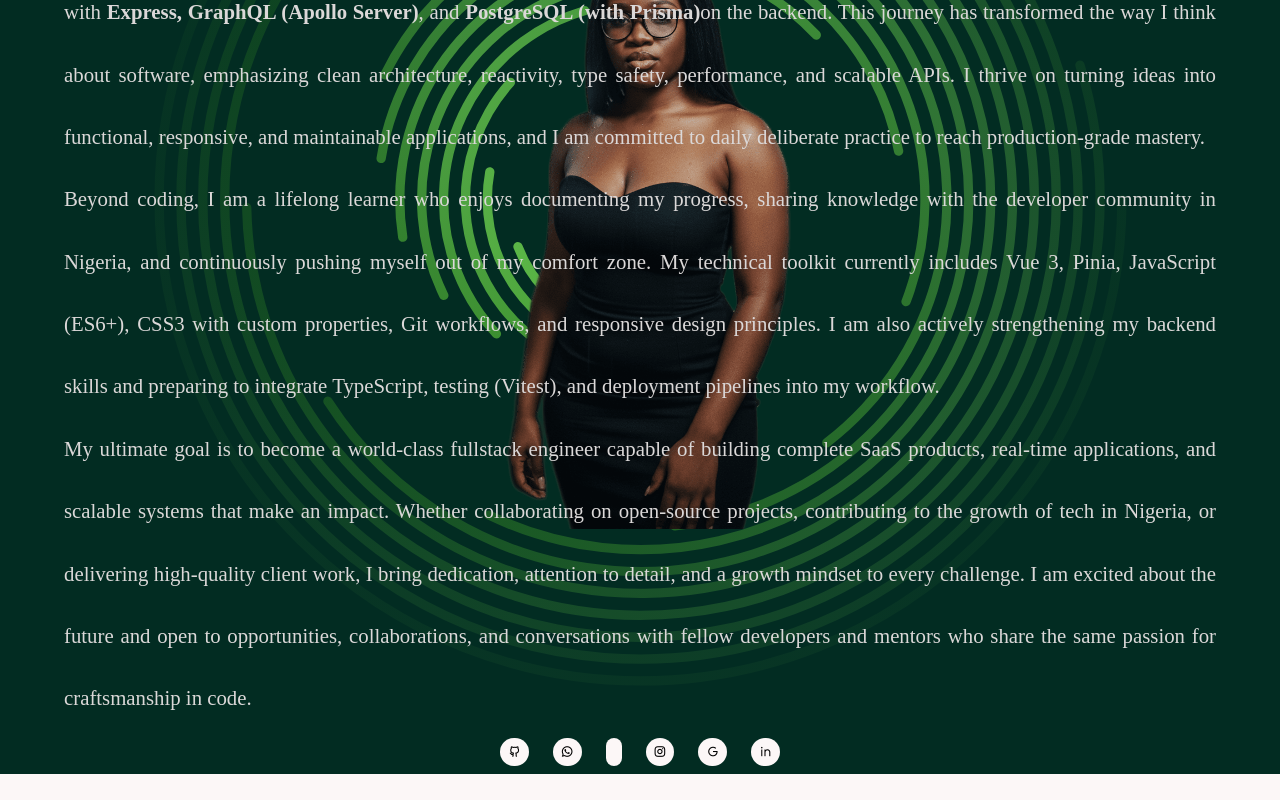
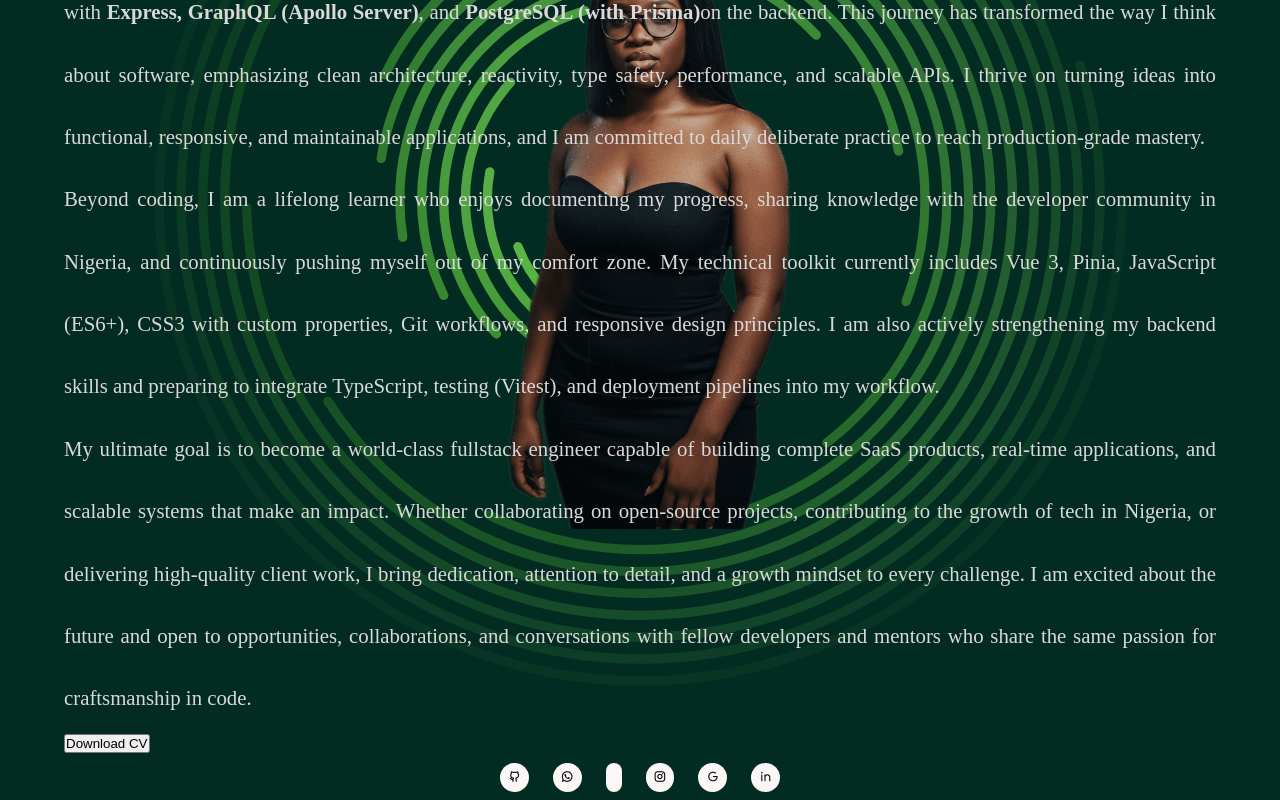
Before and after one commit to Lovethrech/my-main-portfolio, a Vue app: page /about in a window 1280 px wide. Shown: the part 472-1272 px from the top of the page. Before the commit the page ends 1246 px from the top, so only its background shows below. Built offline with nearby package versions, Linux system fonts and the light colour scheme; some icons are missing.

Commit message:
working on the footer components.

```diff
--- a/src/components/about/AboutMain.vue
+++ b/src/components/about/AboutMain.vue
@@ -1,12 +1,14 @@
 <script setup>
 import AboutTitle from './AboutTitle.vue';
 import AboutDesc from './AboutDesc.vue';
+import AboutCVBtn from './AboutCVBtn.vue';
 </script>
 
 <template>
     <section class="about-main">
         <AboutTitle/>
         <AboutDesc/>
+        <AboutCVBtn/>
     </section>
 </template>
 
```
